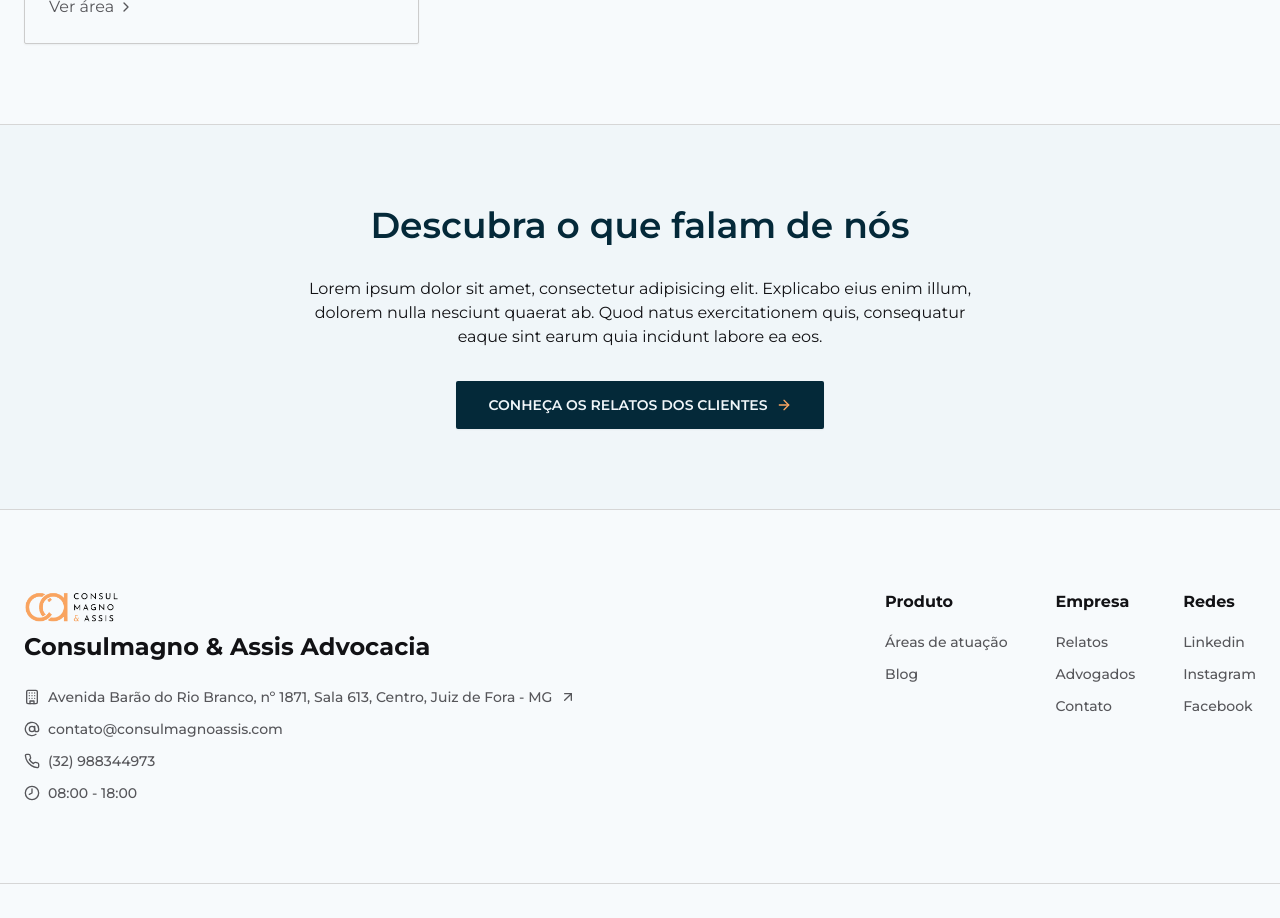
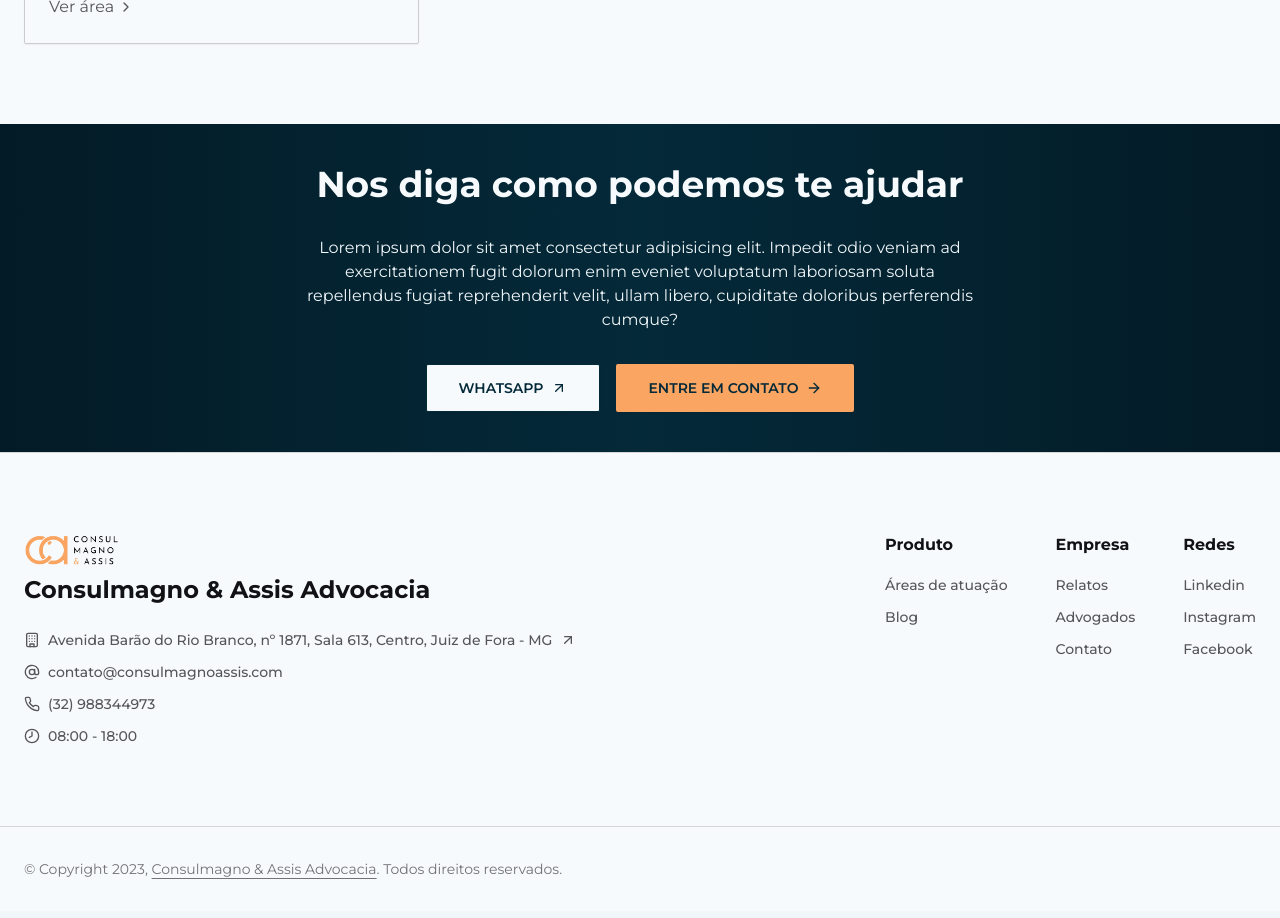
Before and after one commit to charmingruby/consulmagno-e-assis, a Next.js app: page /areas-de-atuacao in a window 1280 px wide. Shown: the part 1820-2738 px from the top of the page. Built offline with nearby package versions, Linux system fonts and the light colour scheme.

Commit message:
cta boilerplate and static seo with only name for all pages

```diff
--- a/src/app/(public)/(routes)/advogados/page.tsx
+++ b/src/app/(public)/(routes)/advogados/page.tsx
@@ -1,12 +1,20 @@
+/**
+ * Internal
+ */
 import { PageTitle } from '@/components/page-title'
 import * as Container from '@/components/ui/container'
 import { LayerCard } from './components/lawyer-card'
 import lawyer from '@/assets/images/lawyer.jpg'
 import { Text } from '@/components/ui/text'
-import { ArrowRight, Eye, Users } from 'lucide-react'
-import Link from 'next/link'
+import { Eye, Users } from 'lucide-react'
 import { AreaCard } from './components/area-card'
-import { Button } from '@/components/ui/button'
+import * as CTA from '@/components/cta'
+import { generateStaticSeo } from '@/components/seo/static'
+
+export const metadata = generateStaticSeo({
+  title: 'Advogados',
+  description: '',
+})
 
 export default function Team() {
   return (
@@ -143,35 +151,24 @@ export default function Team() {
         </Container.Content>
       </Container.Root>
 
-      <Container.Root backgroundColor="default" border="borderTop">
-        <Container.Content>
-          <div className="max-w-2xl mx-auto space-y-8">
+      <CTA.Root>
         <div className="text-center">
-              <PageTitle title="Trabalhe conosco" />
+          <strong className="text-3xl md:text-4xl text-white">
+            Nos diga como podemos te ajudar
+          </strong>
         </div>
 
         <div>
-              <Text align="center">
+          <Text size="md" align="center" className="text-gray-50">
             Lorem ipsum dolor sit amet consectetur adipisicing elit. Impedit
-                odio veniam ad exercitationem fugit dolorum enim eveniet
-                voluptatum laboriosam soluta repellendus fugiat reprehenderit
-                velit, ullam libero, cupiditate doloribus perferendis cumque?
+            odio veniam ad exercitationem fugit dolorum enim eveniet voluptatum
+            laboriosam soluta repellendus fugiat reprehenderit velit, ullam
+            libero, cupiditate doloribus perferendis cumque?
           </Text>
         </div>
 
-            <Link
-              href="/contato"
-              prefetch={false}
-              className="flex justify-center w-full"
-            >
-              <Button className="flex justify-center items-center gap-2 w-full md:w-fit">
-                <span>Entre em contato</span>
-                <ArrowRight className="h-4 w-4 text-secondary-main" />
-              </Button>
-            </Link>
-          </div>
-        </Container.Content>
-      </Container.Root>
+        <CTA.ContactButtonGroup />
+      </CTA.Root>
     </>
   )
 }
--- a/src/app/(public)/(routes)/areas-de-atuacao/page.tsx
+++ b/src/app/(public)/(routes)/areas-de-atuacao/page.tsx
@@ -1,12 +1,20 @@
+/**
+ * Internal
+ */
 import { PageTitle } from '@/components/page-title'
-import { Button } from '@/components/ui/button'
 import * as Container from '@/components/ui/container'
 import { AreaList } from './components/area-list'
-import { ArrowRight } from 'lucide-react'
-import Link from 'next/link'
 import { SearchBar } from './components/search-bar'
+import * as CTA from '@/components/cta'
+import { Text } from '@/components/ui/text'
+import { generateStaticSeo } from '@/components/seo/static'
 
-export default function AreasDeAtuaçao() {
+export const metadata = generateStaticSeo({
+  title: 'Áreas de Atuação',
+  description: '',
+})
+
+export default function ActionAreasPage() {
   return (
     <>
       {/* Hero */}
@@ -41,25 +49,24 @@ export default function AreasDeAtuaçao() {
       </Container.Root>
 
       {/* CTA */}
-      <Container.Root backgroundColor="default" border="borderTop">
-        <Container.Content className="flex flex-col items-center gap-8">
-          <div className="max-w-2xl mx-auto text-center flex flex-col gap-8 items-center">
-            <PageTitle title="Descubra o que falam de nós" />
-            <p>
-              Lorem ipsum dolor sit amet, consectetur adipisicing elit.
-              Explicabo eius enim illum, dolorem nulla nesciunt quaerat ab. Quod
-              natus exercitationem quis, consequatur eaque sint earum quia
-              incidunt labore ea eos.
-            </p>
-          </div>
-          <Link href="/relatos" prefetch={false}>
-            <Button className="w-fit flex items-center justify-center gap-2">
-              <span>Conheça os relatos dos clientes</span>
-              <ArrowRight className="text-secondary-main h-4 w-4" />
-            </Button>
-          </Link>
-        </Container.Content>
-      </Container.Root>
+      <CTA.Root>
+        <div className="text-center">
+          <strong className="text-3xl md:text-4xl text-white">
+            Nos diga como podemos te ajudar
+          </strong>
+        </div>
+
+        <div>
+          <Text size="md" align="center" className="text-gray-50">
+            Lorem ipsum dolor sit amet consectetur adipisicing elit. Impedit
+            odio veniam ad exercitationem fugit dolorum enim eveniet voluptatum
+            laboriosam soluta repellendus fugiat reprehenderit velit, ullam
+            libero, cupiditate doloribus perferendis cumque?
+          </Text>
+        </div>
+
+        <CTA.ContactButtonGroup />
+      </CTA.Root>
     </>
   )
 }
--- a/src/app/(public)/(routes)/blog/[slug]/page.tsx
+++ b/src/app/(public)/(routes)/blog/[slug]/page.tsx
@@ -1,4 +1,6 @@
 import * as Container from '@/components/ui/container'
+import * as CTA from '@/components/cta'
+import { Text } from '@/components/ui/text'
 
 interface PostPageProps {
   params: { id: string }
@@ -24,6 +26,26 @@ export default function PostPage({ params }: PostPageProps) {
       <Container.Root>
         <Container.Content>veja tambem</Container.Content>
       </Container.Root>
+
+      {/* CTA */}
+      <CTA.Root>
+        <div className="text-center">
+          <strong className="text-3xl md:text-4xl text-white">
+            Nos diga como podemos te ajudar
+          </strong>
+        </div>
+
+        <div>
+          <Text size="md" align="center" className="text-gray-50">
+            Lorem ipsum dolor sit amet consectetur adipisicing elit. Impedit
+            odio veniam ad exercitationem fugit dolorum enim eveniet voluptatum
+            laboriosam soluta repellendus fugiat reprehenderit velit, ullam
+            libero, cupiditate doloribus perferendis cumque?
+          </Text>
+        </div>
+
+        <CTA.ContactButtonGroup />
+      </CTA.Root>
     </>
   )
 }
--- a/src/app/(public)/(routes)/blog/page.tsx
+++ b/src/app/(public)/(routes)/blog/page.tsx
@@ -1,4 +1,5 @@
 import * as Container from '@/components/ui/container'
+import * as CTA from '@/components/cta'
 import exampleImage from '@/assets/images/lawyers.png'
 import { Box } from '@/components/ui/box'
 import Image from 'next/image'
@@ -8,6 +9,12 @@ import { ArrowRight } from 'lucide-react'
 import { Button } from '@/components/ui/button'
 import { PageTitle } from '@/components/page-title'
 import { Text } from '@/components/ui/text'
+import { generateStaticSeo } from '@/components/seo/static'
+
+export const metadata = generateStaticSeo({
+  title: 'Blog',
+  description: '',
+})
 
 export default function Blog() {
   const exampleDate = new Date().toDateString()
@@ -392,6 +399,26 @@ export default function Blog() {
       <Container.Root>
         <Container.Content>Carregar mais</Container.Content>
       </Container.Root>
+
+      {/* CTA */}
+      <CTA.Root>
+        <div className="text-center">
+          <strong className="text-3xl md:text-4xl text-white">
+            Nos diga como podemos te ajudar
+          </strong>
+        </div>
+
+        <div>
+          <Text size="md" align="center" className="text-gray-50">
+            Lorem ipsum dolor sit amet consectetur adipisicing elit. Impedit
+            odio veniam ad exercitationem fugit dolorum enim eveniet voluptatum
+            laboriosam soluta repellendus fugiat reprehenderit velit, ullam
+            libero, cupiditate doloribus perferendis cumque?
+          </Text>
+        </div>
+
+        <CTA.ContactButtonGroup />
+      </CTA.Root>
     </>
   )
 }
--- a/src/app/(public)/(routes)/contato/page.tsx
+++ b/src/app/(public)/(routes)/contato/page.tsx
@@ -1,20 +1,19 @@
 import * as Container from '@/components/ui/container'
+import * as CTA from '@/components/cta'
 import { Text } from '@/components/ui/text'
 import { EmailForm } from './components/email-form'
 import { MeanItem } from './components/mean-item'
-import {
-  ArrowRight,
-  AtSign,
-  Building,
-  Globe2,
-  Instagram,
-  Mails,
-  Phone,
-} from 'lucide-react'
+import { AtSign, Building, Globe2, Instagram, Mails, Phone } from 'lucide-react'
 import { PageTitle } from '@/components/page-title'
 import { Box } from '@/components/ui/box'
 import { Button } from '@/components/ui/button'
 import Link from 'next/link'
+import { generateStaticSeo } from '@/components/seo/static'
+
+export const metadata = generateStaticSeo({
+  title: 'Áreas de Atuação',
+  description: '',
+})
 
 export default function Contact() {
   return (
@@ -121,25 +120,24 @@ export default function Contact() {
         </Container.Content>
       </Container.Root>
 
-      <Container.Root backgroundColor="white">
-        <Container.Content>
-          <div className="max-w-2xl mx-auto flex flex-col md:items-center gap-12">
-            <PageTitle title="Conheça nossos serviços" />
-            <Text className="md:text-center">
-              Lorem ipsum dolor sit amet consectetur adipisicing elit. Beatae,
-              cum! Ut dolores mollitia odit ea culpa harum eveniet voluptate,
-              cum et repellendus eaque expedita deleniti vel ipsum autem
-              blanditiis illum.
-            </Text>
-            <Link href="/areas-de-atuacao" prefetch={false}>
-              <Button className="flex gap-2 items-center justify-center w-full md:w-fit">
-                <span>Ver tudo</span>
-                <ArrowRight className="h-4 w-4 text-secondary-main" />
-              </Button>
-            </Link>
-          </div>
-        </Container.Content>
-      </Container.Root>
+      <CTA.Root>
+        <div className="text-center">
+          <strong className="text-3xl md:text-4xl text-white">
+            Nos diga como podemos te ajudar
+          </strong>
+        </div>
+
+        <div>
+          <Text size="md" align="center" className="text-gray-50">
+            Lorem ipsum dolor sit amet consectetur adipisicing elit. Impedit
+            odio veniam ad exercitationem fugit dolorum enim eveniet voluptatum
+            laboriosam soluta repellendus fugiat reprehenderit velit, ullam
+            libero, cupiditate doloribus perferendis cumque?
+          </Text>
+        </div>
+
+        <div className="text-secondary-main">Social medias</div>
+      </CTA.Root>
     </>
   )
 }
--- a/src/app/(public)/(routes)/relatos/page.tsx
+++ b/src/app/(public)/(routes)/relatos/page.tsx
@@ -1,11 +1,14 @@
 import * as Container from '@/components/ui/container'
-import { CustomerCase } from './components/customer-case'
 import { PageTitle } from '@/components/page-title'
 import { Text } from '@/components/ui/text'
-import { Button } from '@/components/ui/button'
 import { CustomerStory } from './components/customer-story'
-import { ArrowRight } from 'lucide-react'
-import Link from 'next/link'
+import * as CTA from '@/components/cta'
+import { generateStaticSeo } from '@/components/seo/static'
+
+export const metadata = generateStaticSeo({
+  title: 'Relatos',
+  description: '',
+})
 
 export default function Cases() {
   return (
@@ -63,25 +66,24 @@ export default function Cases() {
       </Container.Root>
 
       {/* CTA */}
-      <Container.Root backgroundColor="default" border="borderTop">
-        <Container.Content className="flex flex-col items-center gap-8">
-          <div className="max-w-2xl mx-auto text-center flex flex-col gap-8 items-center">
-            <PageTitle title="Venha ser nosso próximo cliente" />
-            <Text>
-              Lorem ipsum dolor sit amet, consectetur adipisicing elit.
-              Explicabo eius enim illum, dolorem nulla nesciunt quaerat ab. Quod
-              natus exercitationem quis, consequatur eaque sint earum quia
-              incidunt labore ea eos.
-            </Text>
-          </div>
-          <Link href="/areas-de-atuacao" prefetch={false}>
-            <Button className="w-fit flex items-center justify-center gap-2">
-              <span>Conheça no que atuamos</span>
-              <ArrowRight className="text-secondary-main h-4 w-4" />
-            </Button>
-          </Link>
-        </Container.Content>
-      </Container.Root>
+      <CTA.Root>
+        <div className="text-center">
+          <strong className="text-3xl md:text-4xl text-white">
+            Nos diga como podemos te ajudar
+          </strong>
+        </div>
+
+        <div>
+          <Text size="md" align="center" className="text-gray-50">
+            Lorem ipsum dolor sit amet consectetur adipisicing elit. Impedit
+            odio veniam ad exercitationem fugit dolorum enim eveniet voluptatum
+            laboriosam soluta repellendus fugiat reprehenderit velit, ullam
+            libero, cupiditate doloribus perferendis cumque?
+          </Text>
+        </div>
+
+        <CTA.ContactButtonGroup />
+      </CTA.Root>
     </>
   )
 }
--- a/src/app/layout.tsx
+++ b/src/app/layout.tsx
@@ -10,8 +10,10 @@ const montserrat = Montserrat({
 })
 
 export const metadata: Metadata = {
-  title: 'Consulmagno & Assis | Início',
-  description: 'Generated by create next app',
+  title:
+    'Consulmagno & Assis | Advogados prontos para ajudá-lo a resolver seus desafios legais',
+  description:
+    'O nosso escritório de advocacia oferece soluções jurídicas de excelência. Visite nosso site para obter consultoria legal especializada, assistência em processos legais e orientação para seus assuntos jurídicos. Conte com nossa equipe de advogados experientes para proteger seus direitos e interesses.',
 }
 
 export default function RootLayout({
--- a/src/components/cta/root.tsx
+++ b/src/components/cta/root.tsx
@@ -5,7 +5,7 @@ export function Root({ children }: PropsWithChildren) {
   return (
     <Container.Root backgroundColor="primary">
       <Container.Content spacing="spaceless" className="py-10">
-        {children}
+        <div className="max-w-2xl mx-auto space-y-8">{children}</div>
       </Container.Content>
     </Container.Root>
   )
```
Also changed, not shown: src/app/(public)/(routes)/(home)/page.tsx (+6 -5 lines), 1 other file (tests, documents, lock files or other folders). Lines whose indentation alone changed are shown as unchanged.
